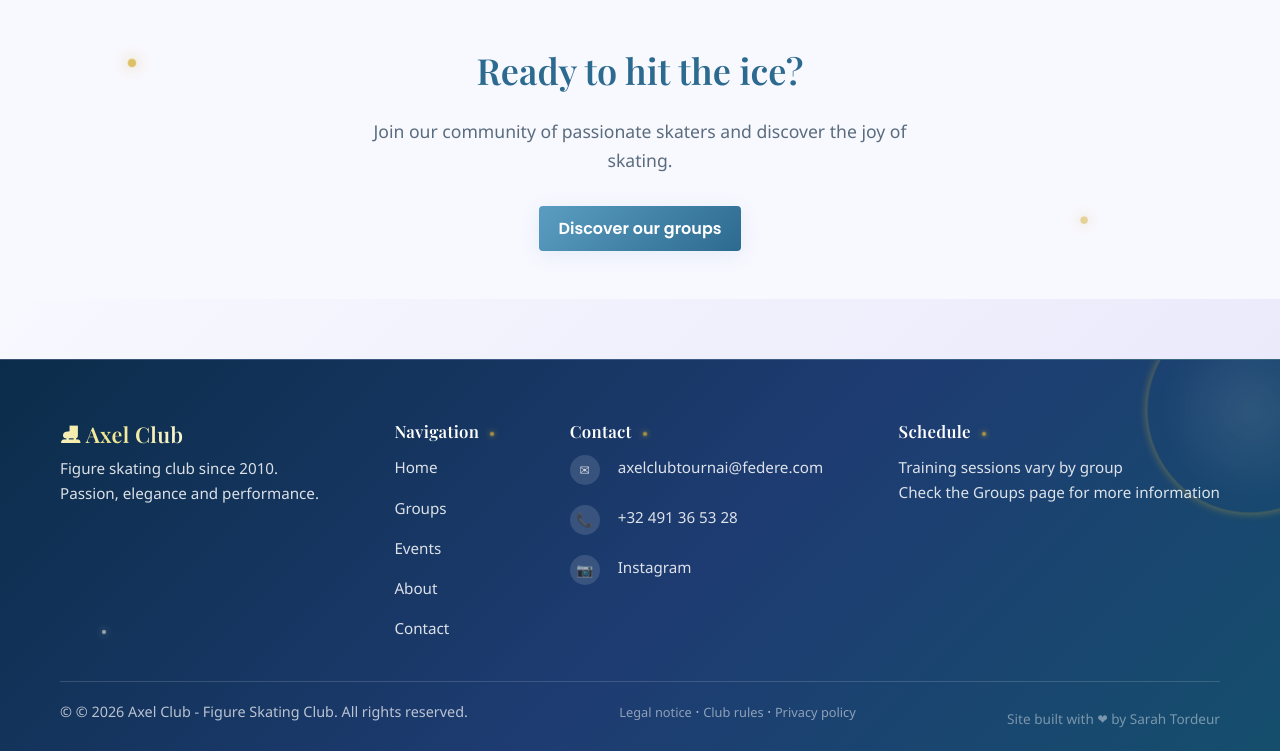
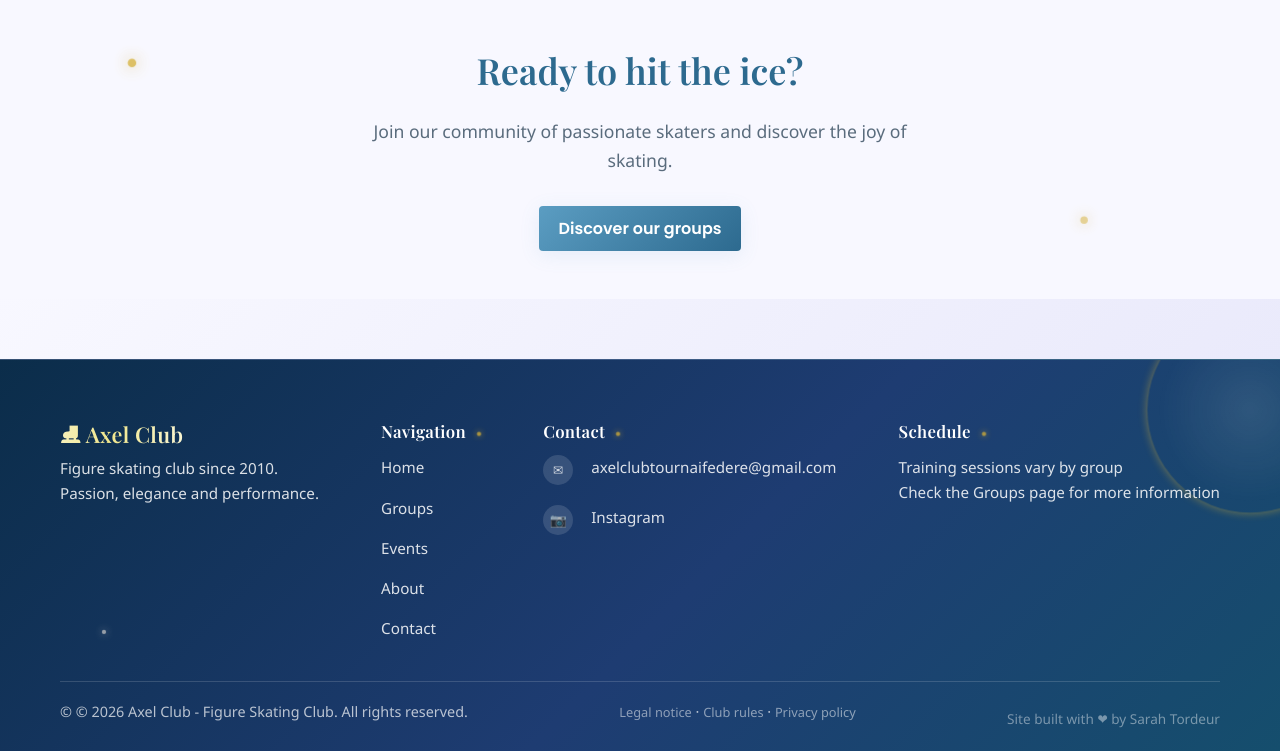
Before and after one commit to sarahmorgantordeur-lab/AxelClubTournai, a PHP site: page / in a window 1280 px wide. Shown: the part 1463-2214 px from the top of the page. Run offline with PHP 8.4, Linux system fonts and the light colour scheme; some web fonts are replaced.

Commit message:
changement adresse

```diff
--- a/includes/footer.php
+++ b/includes/footer.php
@@ -21,11 +21,7 @@
                 <ul class="contact-list">
                     <li>
                         <span class="contact-icon">✉</span>
-                        <a href="mailto:axelclubtournai@federe.com">axelclubtournai@federe.com</a>
-                    </li>
-                    <li>
-                        <span class="contact-icon">📞</span>
-                        <a href="tel:+32491365328">+32 491 36 53 28</a>
+                        <a href="mailto:axelclubtournaifedere@gmail.com">axelclubtournaifedere@gmail.com</a>
                     </li>
                     <li>
                         <span class="contact-icon">📷</span>
```
